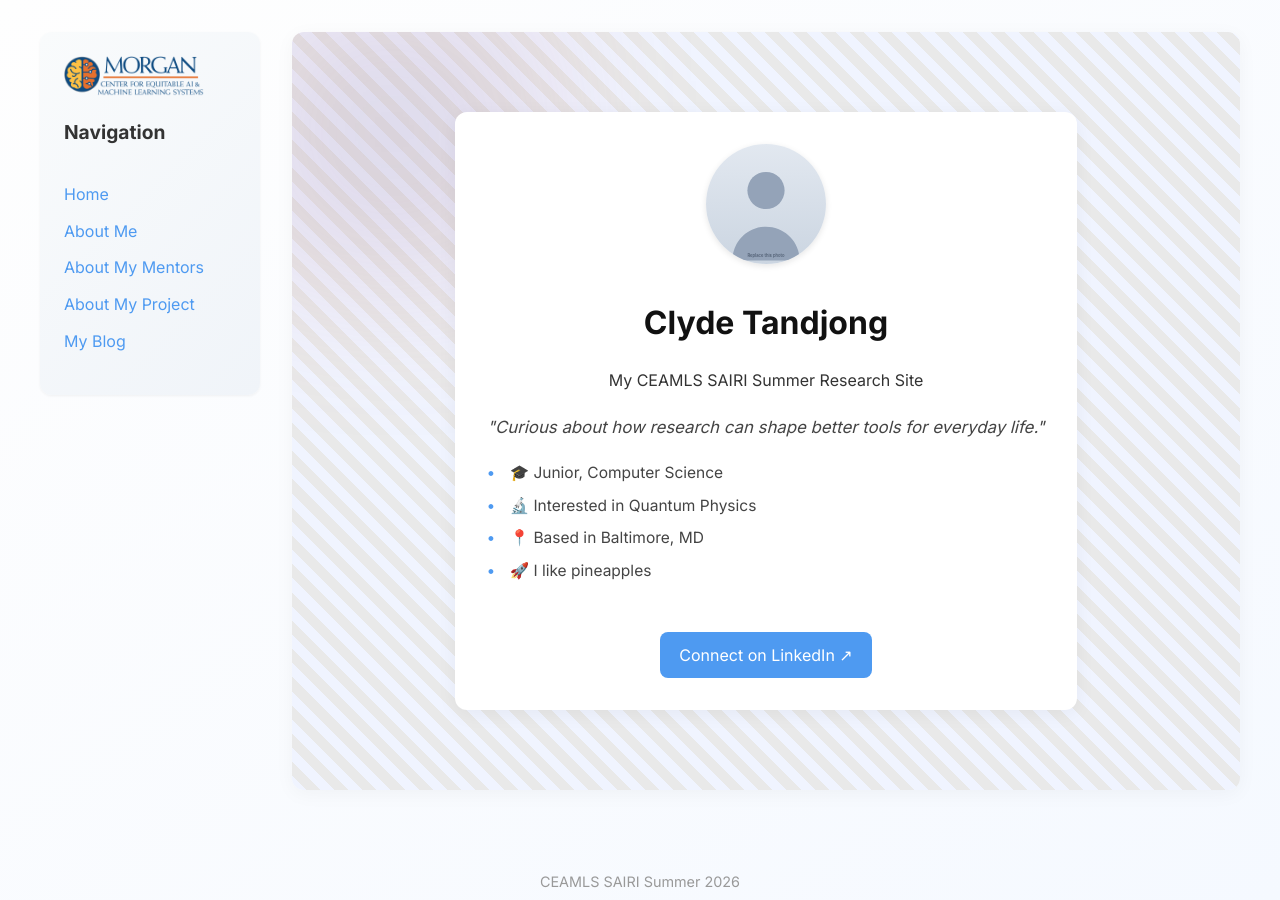
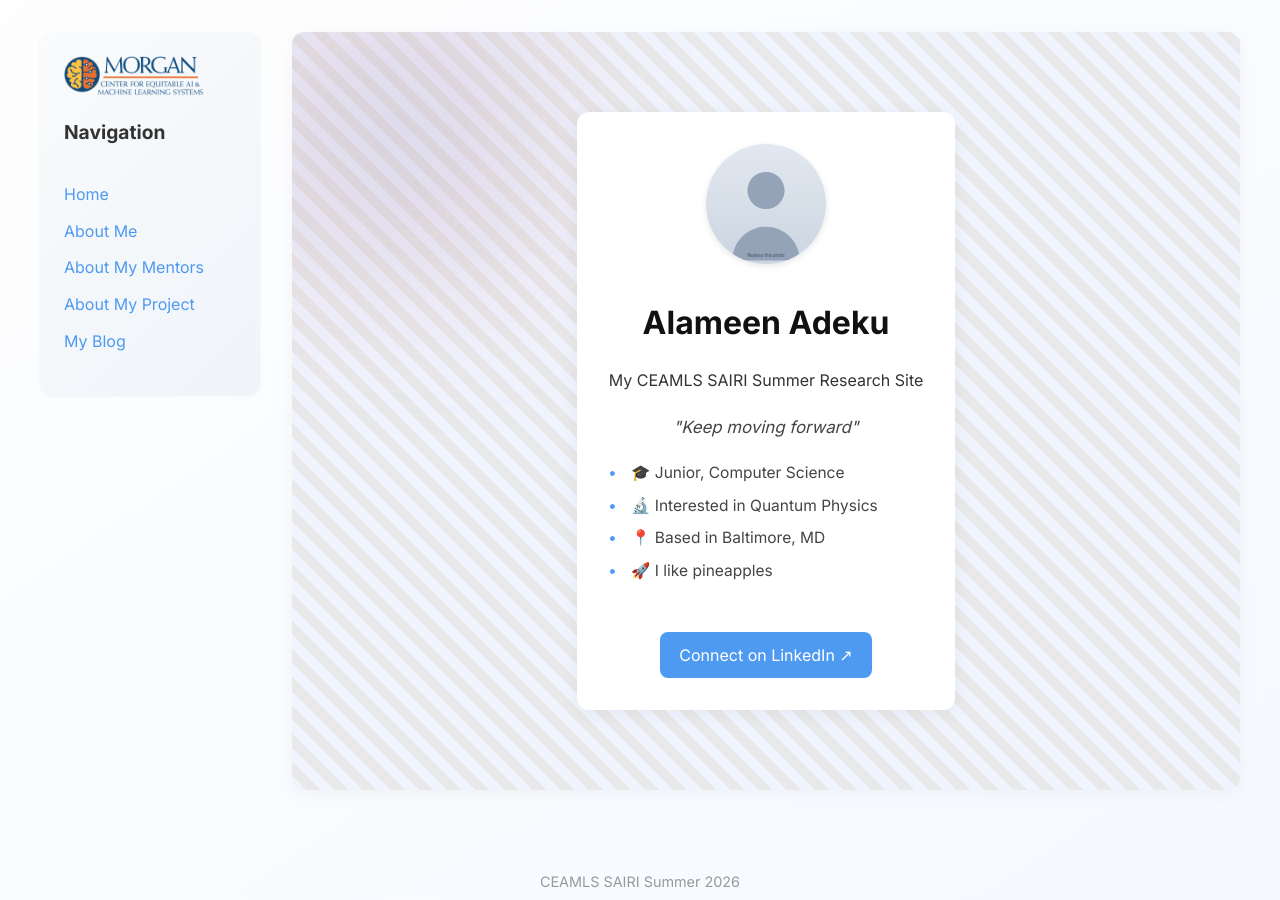
Before and after one commit to AlameenW/alameenwceamls26.github.io, a Jekyll site: the page built from index.md, in a window 1280 px wide. Built offline with Jekyll 4.4.1, drawn with Linux system fonts in a browser that asks for light colours.

Commit message:
Update personal information in index.md

```diff
--- a/index.md
+++ b/index.md
@@ -1,10 +1,10 @@
 ---
 layout: home
 title: Home
-display_name: Clyde Tandjong                  # <- shown as the big display name on the hero
+display_name: Alameen Adeku                 # <- shown as the big display name on the hero
 description: My CEAMLS SAIRI Summer Research Site
 
-motto: "Curious about how research can shape better tools for everyday life."
+motto: "Keep moving forward"
 
 quick_facts:
   - "🎓 Junior, Computer Science"
@@ -12,7 +12,7 @@ quick_facts:
   - "📍 Based in Baltimore, MD"
   - "🚀 I like pineapples"
 
-linkedin: https://www.linkedin.com/in/example
+linkedin: https://www.linkedin.com/in/alameen-adeku-2507492b6/
 image: /assets/images/profile.svg
 
 # A "Currently" block — three short status lines for the home page.
```
